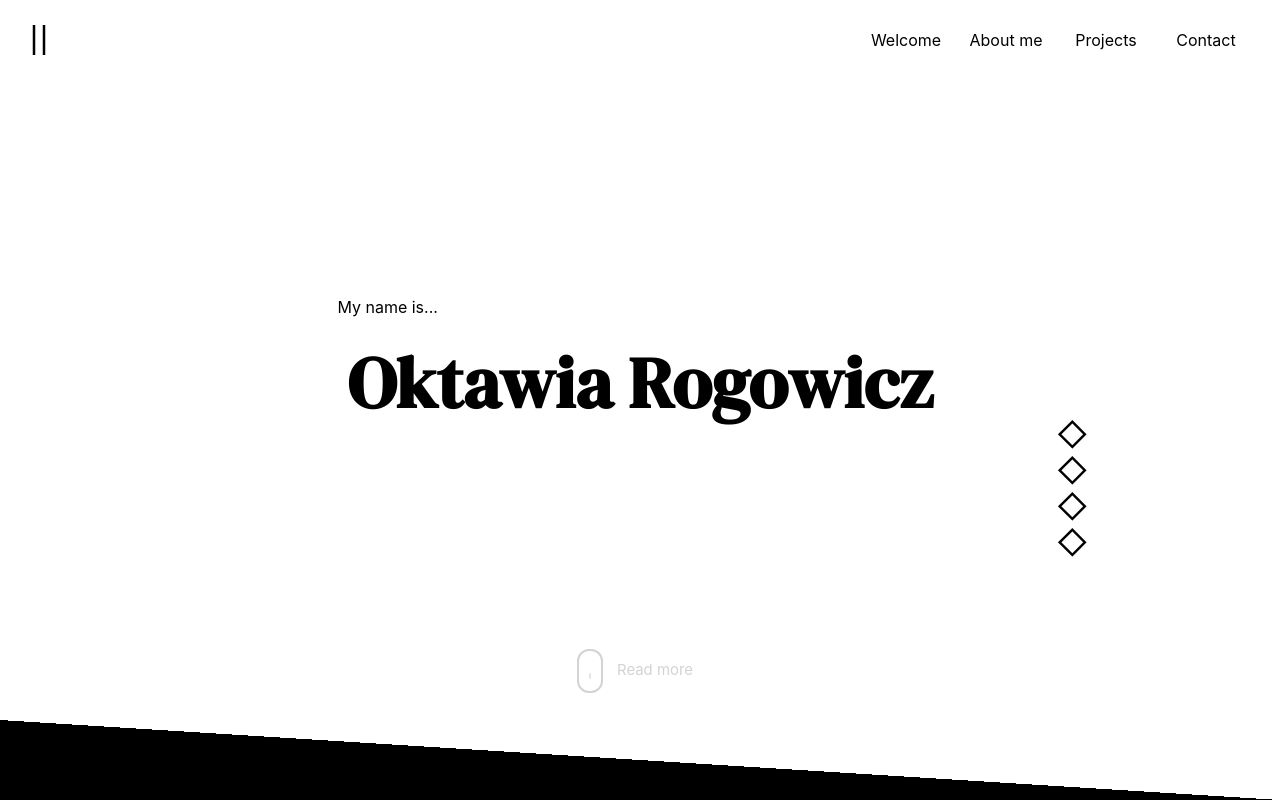
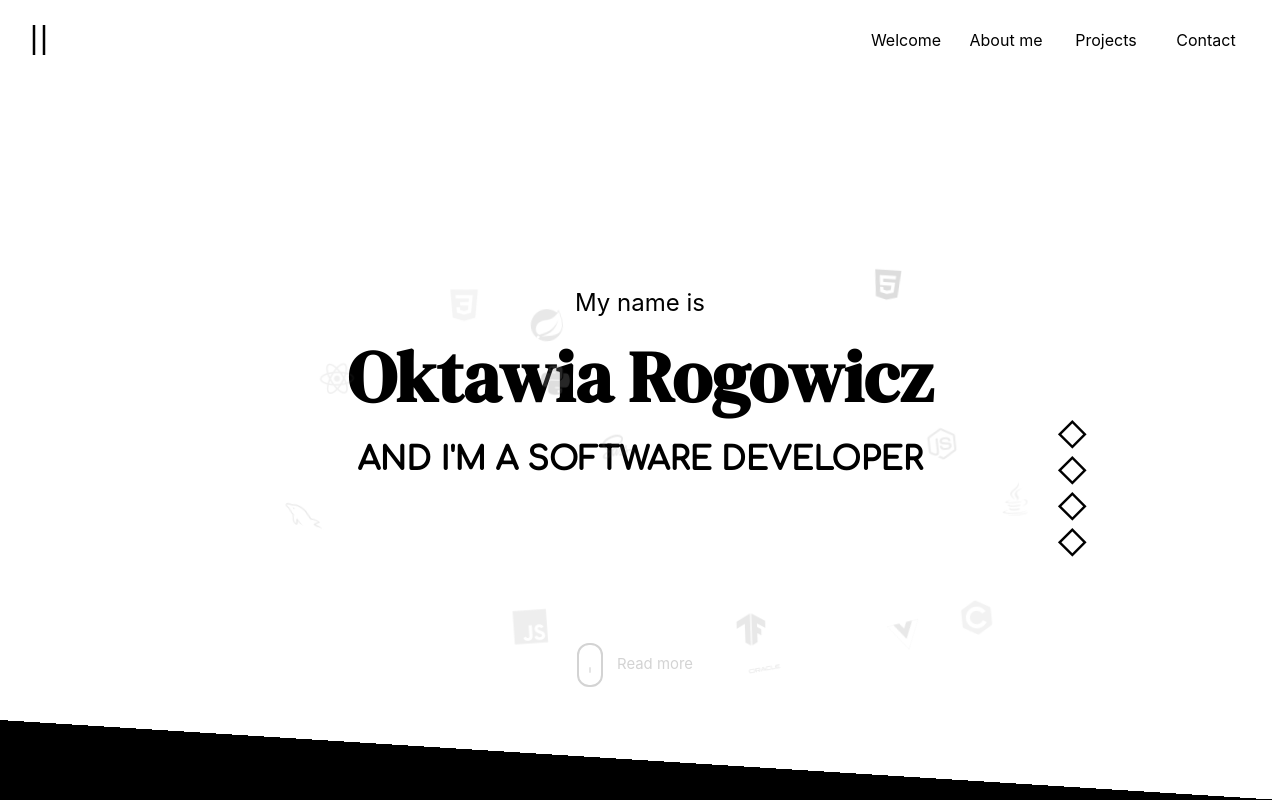
Before and after one commit to OktawiaRogowicz/portfolio, a React (Create React App) app: page / in a window 1280 px wide. Built offline with nearby package versions, Linux system fonts and the light colour scheme.

Commit message:
Random skills icons - not sure how I like that

```diff
--- a/package.json
+++ b/package.json
@@ -10,7 +10,9 @@
     "@testing-library/jest-dom": "^5.16.2",
     "@testing-library/react": "^12.1.2",
     "@testing-library/user-event": "^13.5.0",
+    "animate.css": "^4.1.1",
     "framer-motion": "^6.2.6",
+    "node-sass": "npm:sass@^1.50.0",
     "react": ">=16.8.0",
     "react-dom": ">=16.8.0",
     "react-responsive": "^9.0.0-beta.6",
--- a/src/components/Navbar/diamond-nav.js
+++ b/src/components/Navbar/diamond-nav.js
@@ -7,6 +7,7 @@ const DiamondsContainer = styled.div`
   bottom: 30vh;
   mix-blend-mode: difference;
   color: #fff;
+  z-index: 1;
 
   @media screen and (max-width: 768px) {
     right: 5vw;
--- a/src/components/welcome/Welcome.js
+++ b/src/components/welcome/Welcome.js
@@ -1,22 +1,26 @@
 import React from "react";
 import "./Welcome.css";
 import styled from "styled-components";
+import "./skills.scss";
 
 const Container = styled.div`
   width: 100%;
   background: var(--color2);
 
+  position: relative;
   display: flex;
   justify-content: center;
   align-items: center;
 
   text-align: center;
-  color: var(--color3)
+  color: var(--color3);
 
   p {
+    color: var(--color3);
     font-size: 1.5rem;
     margin: 0;
     text-align: center;
+    z-index: 1;
 
     @media only screen and (max-width: 768px) {
       font-size: 1rem;
@@ -30,6 +34,8 @@ const Container = styled.div`
   h2 {
     font-size: 4.5rem;
     margin: 0.625rem;
+    color: var(--color3);
+    z-index: 1;
 
     @media only screen and (max-width: 768px) {
       font-size: 3.2rem;
@@ -43,6 +49,8 @@ const Container = styled.div`
   h1 {
     font-size: 2rem;
     margin: 1rem;
+    color: var(--color3);
+    z-index: 1;
 
     @media only screen and (max-width: 768px) {
       font-size: 1rem;
@@ -56,13 +64,36 @@ const Container = styled.div`
 
 const Welcome = () => {
 
+    const skills = ["devicon-python-plain",
+        "devicon-react-original",
+        "devicon-css3-plain",
+        "devicon-html5-plain",
+        "devicon-sass-original",
+        "devicon-c-plain",
+        "devicon-java-plain",
+        "devicon-javascript-plain",
+        "devicon-nodejs-plain",
+        "devicon-mysql-plain",
+        "devicon-oracle-original",
+        "devicon-spring-plain",
+        "devicon-tensorflow-original",
+        "devicon-vuejs-plain",
+    ];
+
     return(
         <Container>
             <div id="welcome" className="section" style={{display: "flex"}}>
                 <div style={{margin: "auto"}}>
-                    <p>My name is...</p>
+                    <p>My name is</p>
                     <h2>Oktawia Rogowicz</h2>
                     <h1>and I'm a software developer</h1>
+
+                    <ul className="skills">
+                        {skills.map(function(skill, i){
+                            return <li><i className={skill} key={i} style={{fontSize: "2rem"}}/></li>
+                        })}
+                    </ul>
+
                     <a className="scroll" href="#">Read more</a>
                 </div>
             </div>
--- /dev/null
+++ b/src/components/welcome/skills.scss
@@ -0,0 +1,54 @@
+// vars
+$color1: #999999;
+$color2: #888888;
+$color3: #777777;
+$color4: #888888;
+$color5: #999999;
+
+.skills li {
+  list-style: none;
+  position: absolute;
+  transition: .1s;
+  z-index: 0;
+}
+
+@for $i from 1 through 14 {
+  .skills li:nth-child(n + #{$i}) {
+    opacity: (random(4) * 0.05);
+    left: random(60) + 20 + vw;
+    top: random(50) + 20 + vh;
+    font-size: 1 + random(1) + rem;
+    -webkit-animation-name: animate#{$i};
+    -webkit-animation-duration: $i*1.8+s;
+    animation-name: animate#{$i};
+    animation-duration: $i*1.8+s;
+    animation-iteration-count: infinite
+  }
+}
+
+  @for $i from 1 through 14 {
+    @keyframes animate#{$i} {
+      0% {
+        color: $color1;
+      }
+      25% {
+        color: $color2;
+        transform: rotate(random($i)*(-1)*1+deg) scale(1.0) translateY(0.8rem) translateX(0.3rem);
+        opacity: 0.2;
+      }
+      50% {
+        color: $color3;
+        transform: rotate(random($i)*(-1)*1+deg) scale(1.1) translateY(0.5rem) translateX(0rem);
+        opacity: 0.1;
+      }
+      75% {
+        color: $color4;
+        transform: rotate(random($i)*2+deg) scale(0.95) translateY(0.2rem) translateX(0.1rem);
+        opacity: 0.3;
+      }
+      100% {
+        transform: translateY(0) translateX(0);
+        color: $color5;
+      }
+    }
+  }
```
Also changed, not shown: 1 other file (tests, documents, lock files or other folders).
